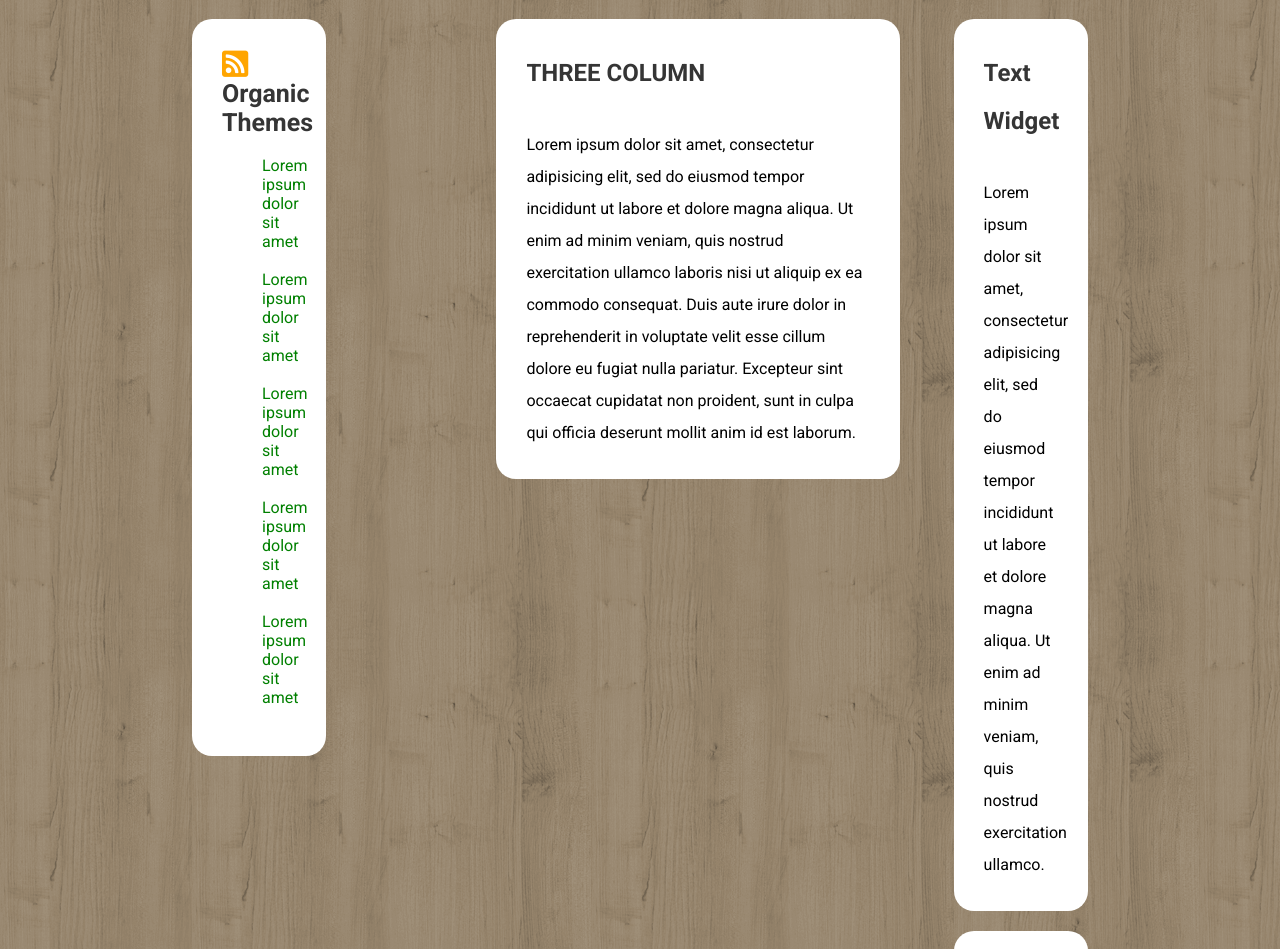
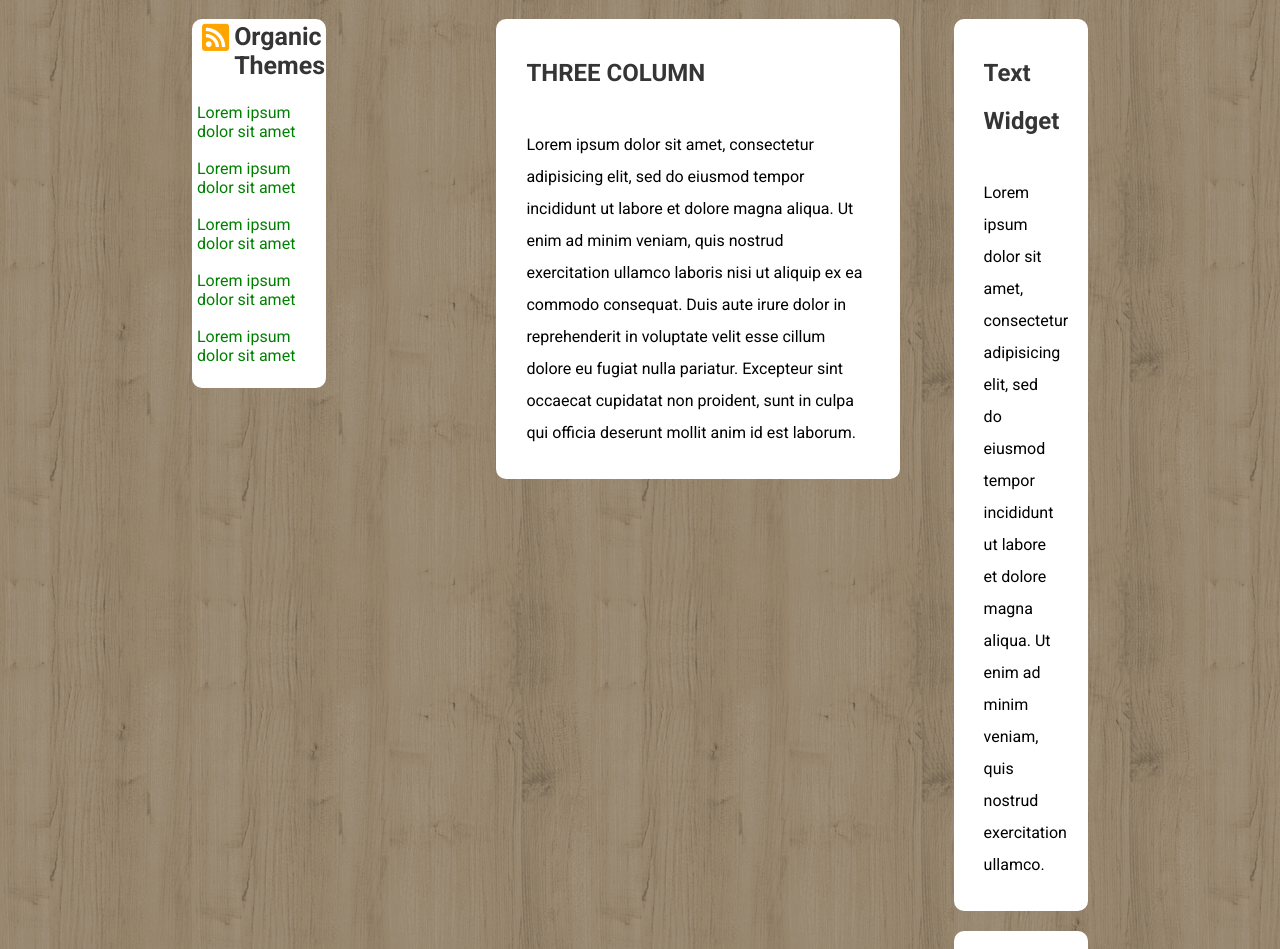
Before and after one commit to fabiogadau/htmlcss-struttura-wp, a plain HTML site: page index.html in a window 1280 px wide. Shown: the part 576-1525 px from the top of the page. Drawn offline with Linux system fonts and the light colour scheme.

Commit message:
esercizio terminato

```diff
--- a/index.html
+++ b/index.html
@@ -55,13 +55,11 @@
 
           <!--Box Link Temi-->
           <div class="link-themes">
-            <ul id="themes">
-              <li><a href="#">Lorem ipsum dolor sit amet</a></li><br>
-              <li><a href="#">Lorem ipsum dolor sit amet</a></li><br>
-              <li><a href="#">Lorem ipsum dolor sit amet</a></li><br>
-              <li><a href="#">Lorem ipsum dolor sit amet</a></li><br>
-              <li><a href="#">Lorem ipsum dolor sit amet</a></li><br>
-            </ul>
+            <p><a href="https://www.youtube.com/watch?v=dQw4w9WgXcQ" class="themes">Lorem ipsum dolor sit amet</a></p><br>
+            <p><a href="https://www.youtube.com/watch?v=dQw4w9WgXcQ" class="themes">Lorem ipsum dolor sit amet</a></p><br>
+            <p><a href="https://www.youtube.com/watch?v=dQw4w9WgXcQ" class="themes">Lorem ipsum dolor sit amet</a></p><br>
+            <p><a href="https://www.youtube.com/watch?v=dQw4w9WgXcQ" class="themes">Lorem ipsum dolor sit amet</a></p><br>
+            <p><a href="https://www.youtube.com/watch?v=dQw4w9WgXcQ" class="themes">Lorem ipsum dolor sit amet</a></p><br>
           </div>
 
         </div>
--- a/styles/main.css
+++ b/styles/main.css
@@ -90,7 +90,8 @@ img {
   clear: both;
 }
 
-.col {
+.content,
+.right1 {
   padding: 30px;
   font-family: 'Roboto';
 }
@@ -103,12 +104,18 @@ h2 {
   float: left;
   width: 15%;
   background: white;
-  border-radius: 20px;
+  border-radius: 10px;
+}
+
+.logotext {
+  padding-top: 3px;
+  padding-left: 10px;
 }
 
 .rss {
   color: orange;
-  font-size: 30px;
+  font-size: 31px;
+  padding-right: 5px;
 }
 
 .rss-box {
@@ -119,16 +126,17 @@ h2 {
   font-weight: bold;
   font-size: 25px;
   color: #353535;
+  font-family: 'Roboto';
 }
 
-#themes {
-  list-style: none;
+.link-themes {
+  padding: 5px;
 }
 
-.left ul li a {
-  display: block;
+.themes {
   text-decoration: none;
   color: green;
+  font-family: 'Roboto';
 }
 
 .content {
@@ -136,7 +144,7 @@ h2 {
   width: 45%;
   background: white;
   margin-left: 170px;
-  border-radius: 20px;
+  border-radius: 10px;
   line-height: 2;
 }
 
@@ -146,6 +154,7 @@ h2 {
   background: white;
   margin-left: 20px;
   background-image: url(../img/background-pagina.png);
+  overflow: hidden;
 }
 
 .right1 {
@@ -153,7 +162,7 @@ h2 {
   background: white;
   margin-bottom: 20px;
   float: right;
-  border-radius: 20px;
+  border-radius: 10px;
   line-height: 2;
 }
 
@@ -161,7 +170,7 @@ h2 {
 .main-footer {
   text-align: center;
   background: white;
-  border-radius: 20px;
+  border-radius: 10px;
   overflow: hidden;
 }
 
```
